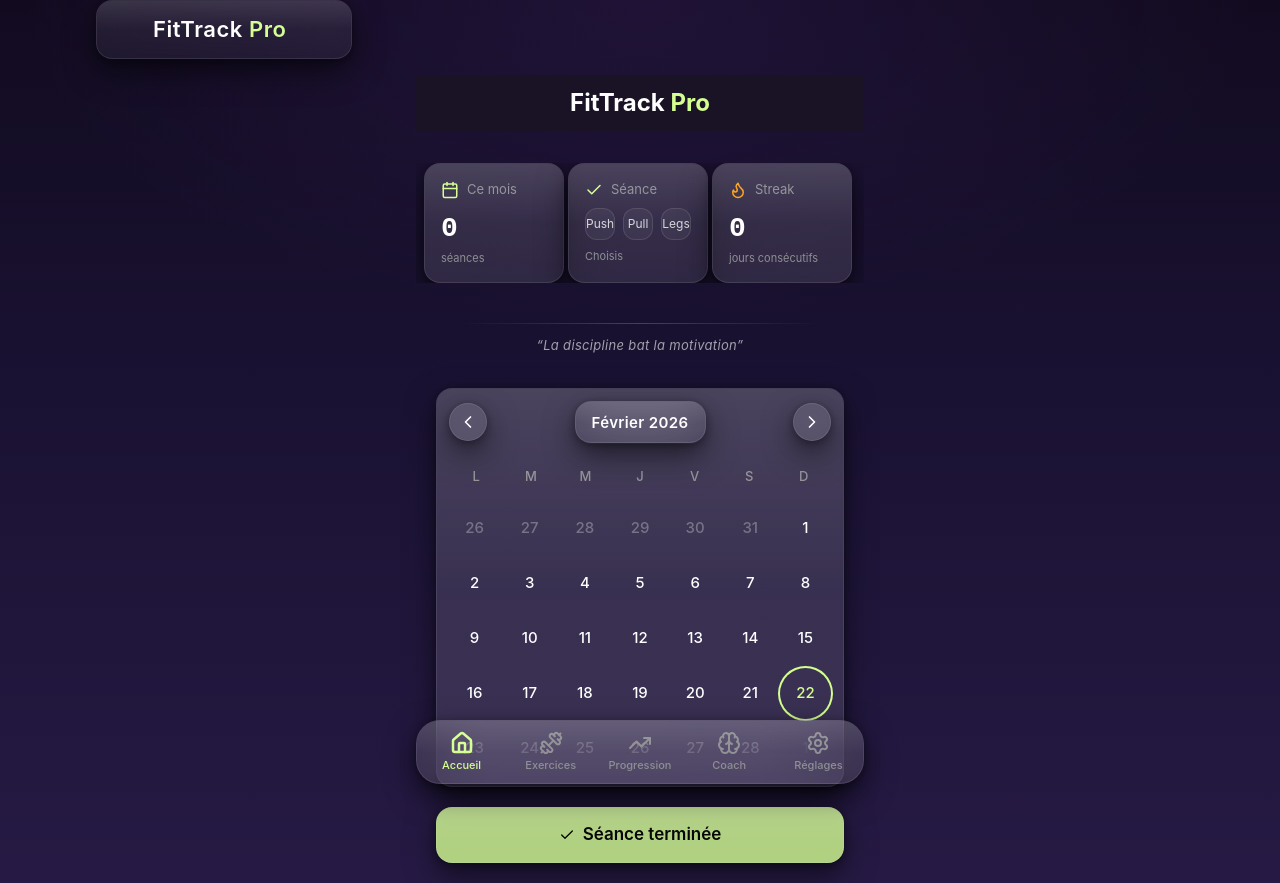
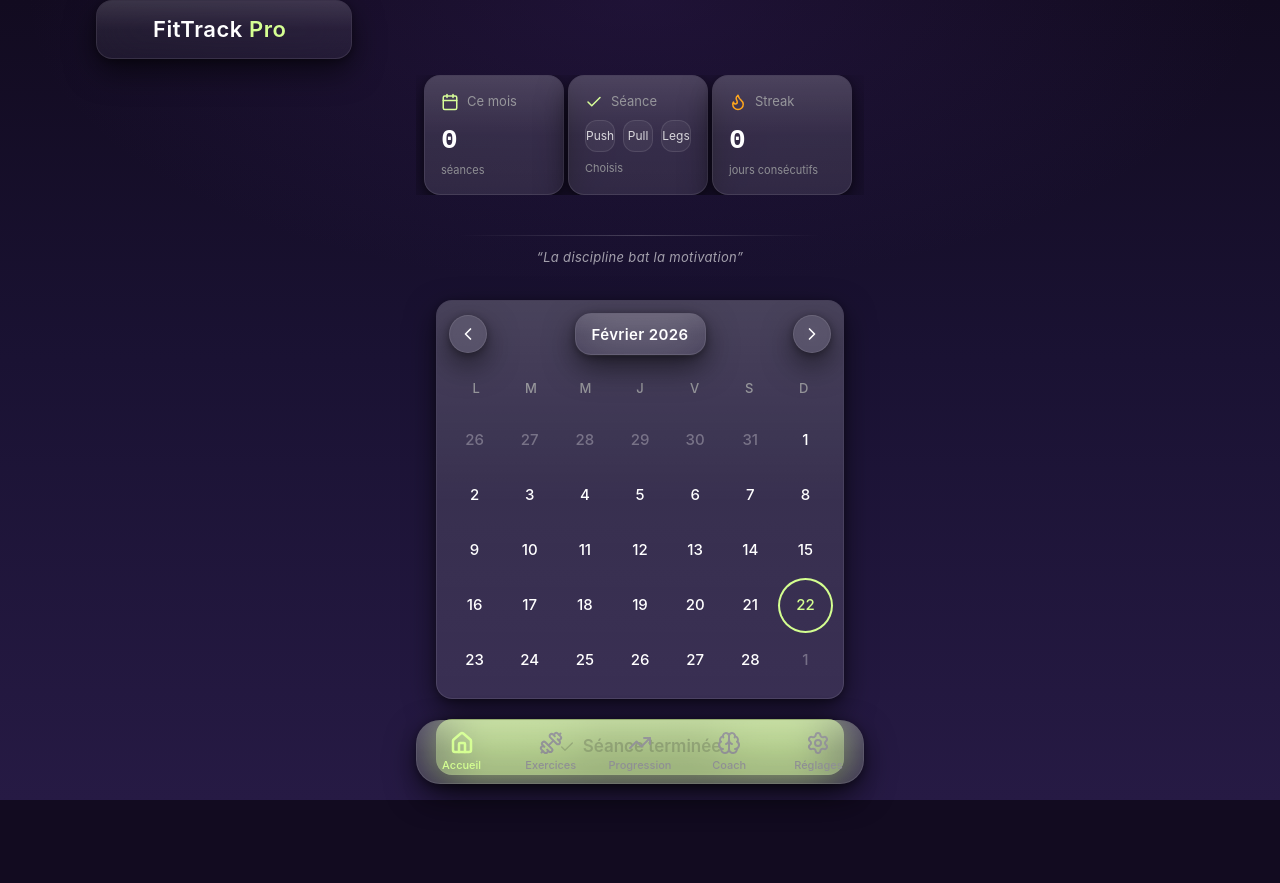
Before and after one commit to alexy14150/Fittrack-pro, a React (Vite) app in the folder app/: page / in a window 1280 px wide. After the commit the page ends 800 px from the top, so only its background shows below. Built offline with nearby package versions, Linux system fonts and the light colour scheme; no server answers.

Commit message:
remove custom fixed header

```diff
--- a/app/src/sections/HomePage.tsx
+++ b/app/src/sections/HomePage.tsx
@@ -126,18 +126,6 @@ export function HomePage({ sessions, onAddSession }: HomePageProps) {
 
   return (
   <div className="page-enter pb-24">
-    <div
-      className="fixed top-0 left-0 right-0 z-50 bg-[#1a1225]"
-      style={{ paddingTop: "env(safe-area-inset-top)" }}
-    >
-      <div className="px-6 py-3 text-center">
-        <h1 className="text-2xl font-bold text-white">
-          FitTrack <span className="text-[#D4FF90]">Pro</span>
-        </h1>
-      </div>
-    </div>
-
-    <div style={{ paddingTop: "calc(env(safe-area-inset-top) + 88px)" }}>
 
       {/* Stats Cards */}
 <div className="flex gap-1 px-2 mb-10 overflow-x-auto hide-scrollbar">
@@ -327,6 +315,5 @@ export function HomePage({ sessions, onAddSession }: HomePageProps) {
         </Button>
       </div>
     </div>
-    </div>
   );
 }
```
